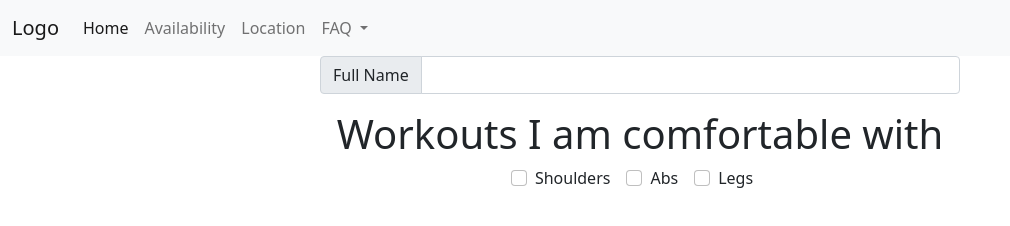
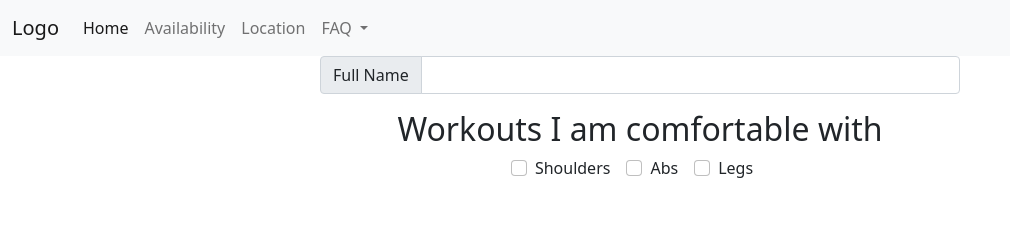
Before and after one commit to Daxius121/charlie-website, a plain HTML site: page availability.html in a window 1280 px wide. Shown: the whole page, without its empty margins (0-1010 px from the left). Drawn offline with nearby package versions, Linux system fonts and the light colour scheme.

Commit message:
font size

```diff
--- a/availability.html
+++ b/availability.html
@@ -69,7 +69,7 @@
         <input type="text" class="form-control" aria-label="Sizing example input" aria-describedby="inputGroup-sizing-default">
       </div>
     </div>
-    <h1 class="text-center">Workouts I am comfortable with</h1>
+    <h2 class="text-center">Workouts I am comfortable with</h2>
     <div class="flexbox">
     <div class="form-check form-check-inline">
         <input class="form-check-input" type="checkbox" id="inlineCheckbox1" value="option1">
```
